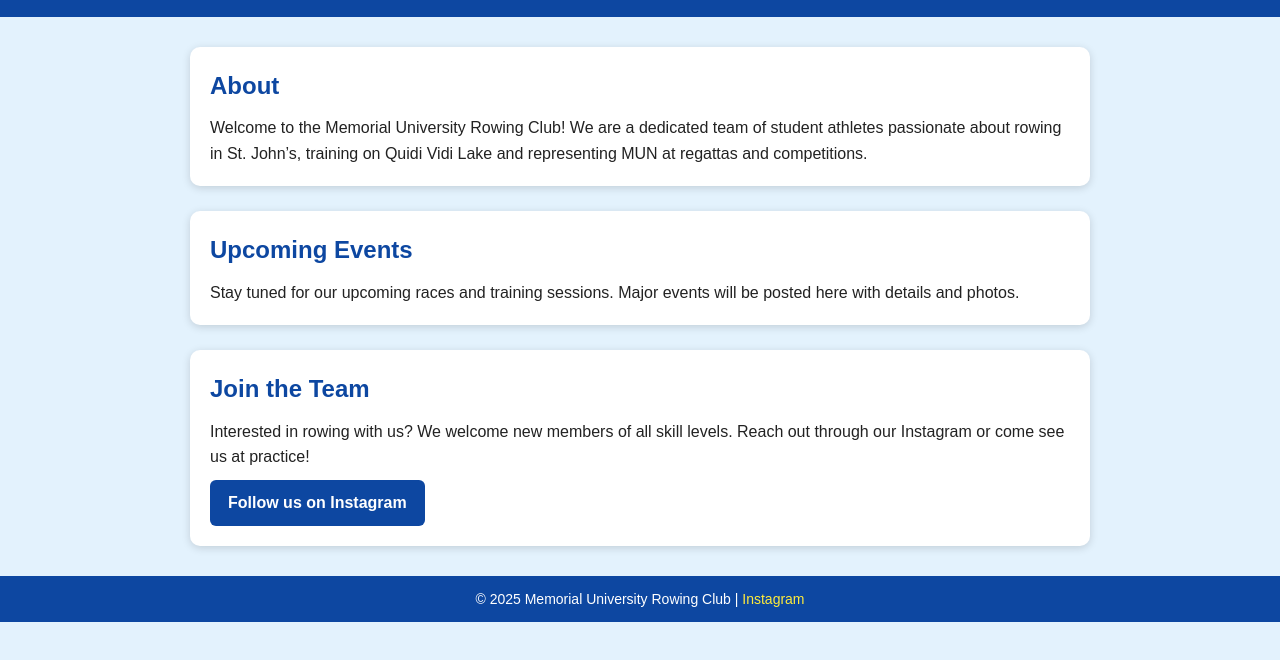
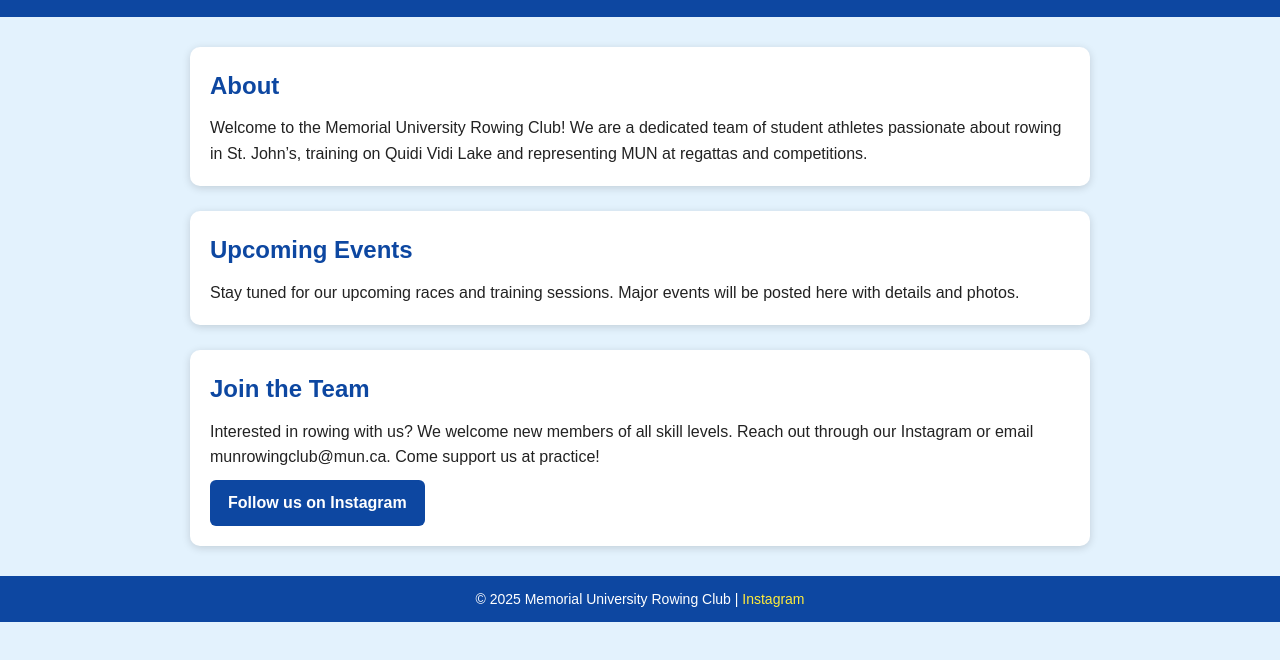
Before and after one commit to Sashwat-Sashi/Mun.Rowing.Team, a plain HTML site: page index.html in a window 1280 px wide. Shown: the part 100-760 px from the top of the page. Drawn offline with Linux system fonts and the light colour scheme.

Commit message:
Update index.html

```diff
--- a/index.html
+++ b/index.html
@@ -32,7 +32,7 @@
 
     <section class="card">
       <h2>Join the Team</h2>
-      <p>Interested in rowing with us? We welcome new members of all skill levels. Reach out through our Instagram or come see us at practice!</p>
+      <p>Interested in rowing with us? We welcome new members of all skill levels. Reach out through our Instagram or email munrowingclub@mun.ca. Come support us at practice!</p>
       <a href="https://www.instagram.com/munrowingclub/" target="_blank" class="btn">Follow us on Instagram</a>
     </section>
   </main>
```
